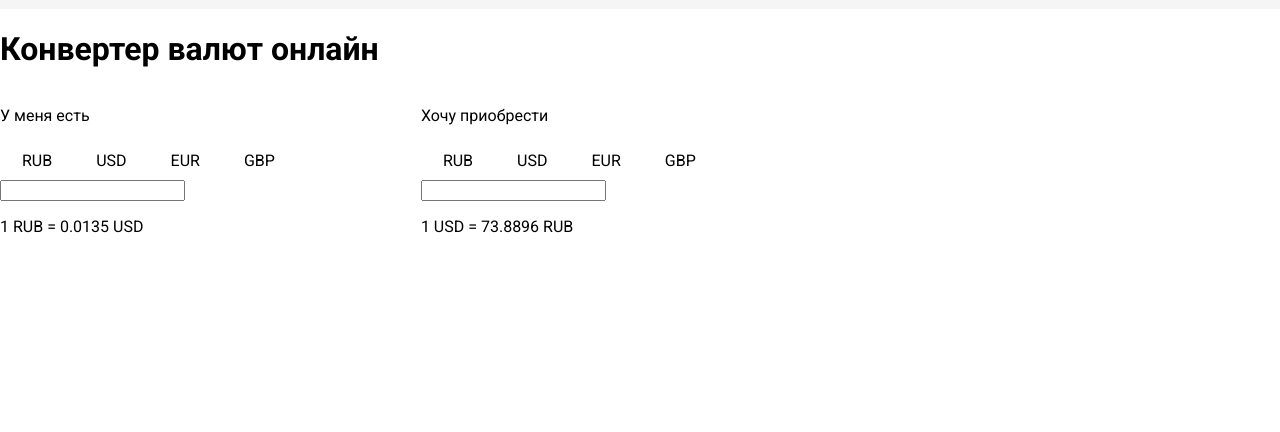
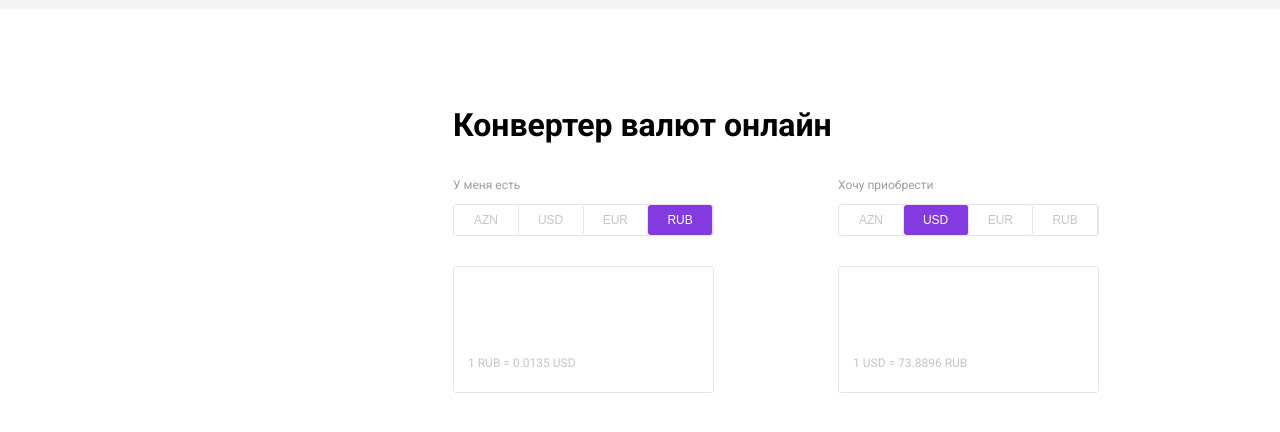
Before and after one commit to xAp0110x/ProjectConverter, a plain HTML site: page index.html in a window 1280 px wide. Shown: the part 50-482 px from the top of the page. Drawn offline with Linux system fonts and the light colour scheme; no server answers.

Commit message:
Third commit

```diff
--- a/index.html
+++ b/index.html
@@ -1,5 +1,6 @@
 <!DOCTYPE html>
 <html lang="en">
+
 <head>
     <meta charset="UTF-8">
     <meta name="viewport" content="width=device-width, initial-scale=1.0">
@@ -8,6 +9,7 @@
     <link rel="stylesheet" href="style.css">
     <script src="script.js" defer></script>
 </head>
+
 <body>
     <header>
         <div class="logo">
@@ -40,35 +42,41 @@
 
         <div class="convertion">
             <div class="convertion-from">
-                <p>У меня есть</p>
+                <p class="top-text">У меня есть</p>
 
-                <ul class="select-from">
-                    <li>RUB</li>
-                    <li>USD</li>
-                    <li>EUR</li>
-                    <li>GBP</li>
-                </ul>
+                <div class="select-from">
+                    <div><button>AZN</button></div>
+                    <div><button>USD</button></div>
+                    <div><button>EUR</button></div>
+                    <div><button class="selected">RUB</button></div>
+                  </div>
 
-                <input type="number" id="first-input">
+                <div class="convertor-left">
+                    <input type="text" id="first-input">
 
-                <p>1 RUB = 0.0135 USD</p>
+                    <p id="left-rate">1 RUB = 0.0135 USD</p>
+                </div>
             </div>
 
             <div class="convertion-to">
-                <p>Хочу приобрести</p>
+                <p class="top-text">Хочу приобрести</p>
 
-                <ul class="select-to">
-                    <li>RUB</li>
-                    <li>USD</li>
-                    <li>EUR</li>
-                    <li>GBP</li>
-                </ul>
+                <div class="select-to">
+                    <div><button>AZN</button></div>
+                    <div><button class="selected">USD</button></div>
+                    <div><button>EUR</button></div>
+                    <div><button>RUB</button></div>
+                  </div>
 
-                <input type="number" id="second-input">
+                <div class="convertor-right">
+                    <input type="text" id="second-input">
 
-                <p>1 USD = 73.8896 RUB</p>
+                    <p id="right-rate">1 USD = 73.8896 RUB</p>
+                </div>
+
             </div>
         </div>
     </main>
 </body>
+
 </html>
--- a/script.js
+++ b/script.js
@@ -1,39 +1,68 @@
-let input1 = document.getElementById('first-input');
-let input2 = document.getElementById('second-input');
+let convert = converterStockAPI;
+const moneyFromButtons = document.querySelectorAll(".select-from button");
+const moneyToButtons = document.querySelectorAll(".select-to button");
+const leftRate = document.getElementById('left-rate');
+const rightRate = document.getElementById('right-rate');
 
-function converterRapidApi(from, to, amount)
-{
+const apiKey = "e8090bf2230057779ccc1f61f3ac856f";
+const apiUrl = "http://api.exchangerate.host/convert";
 
-    const url = 'https://community-neutrino-currency-conversion.p.rapidapi.com/convert';
-    const options = {
-        method: 'POST',
-        headers: {
-            'content-type': 'application/x-www-form-urlencoded',
-            'X-RapidAPI-Key': 'ef1d961cc7msh0e20587c31e620ap187f9fjsnfb3c85ba3479',
-            'X-RapidAPI-Host': 'community-neutrino-currency-conversion.p.rapidapi.com'
-        },
-        body: new URLSearchParams({
-            'from-value': amount,
-            'from-type': from,
-            'to-type': to
-        })
-    };
+// Convertion func
+async function converterStockAPI(from, to, amount) {
+
+    const url = `${apiUrl}?access_key=${apiKey}&from=${from}&to=${to}&amount=${amount}`;
+    let result;
 
     try {
-        fetch(url, options)
-            .then((response) => {
-                return response.json();
-            })
-            .then((data) => {
-                console.log(data.result);
-            });
+        const response = await fetch(url);
+        const data = await response.json();
+
+        return data.result;
     } catch (error) {
-        console.error(error);
+        console.error("Error:", error);
+        return null;
     }
-
 }
 
-let convert = converterRapidApi;
+// converterStockAPI('RUB', 'USD', 1817)
+//     .then(result => {
+//         console.log(result);
+//     });
 
+//Update currency rate func
+async function renewCurrencyRates(){
+    let firstCurrency = document.querySelector('.select-from button.selected').innerText;
+    let secondCurrency = document.querySelector('.select-to button.selected').innerText;
 
-convert('RUB', 'USD', '181');
+    let url = `${apiUrl}?access_key=${apiKey}&from=${firstCurrency}&to=${secondCurrency}&amount=1`;
+
+    let response = await fetch(url);
+    let data = await response.json();
+
+    let firstRate = data.info.quote;
+
+    url = `${apiUrl}?access_key=${apiKey}&from=${secondCurrency}&to=${firstCurrency}&amount=1`;
+
+    response = await fetch(url);
+    data = await response.json();
+
+    let secondRate = data.info.quote;
+
+    leftRate.textContent = `1 ${firstCurrency} = ${firstRate} ${secondCurrency}`;
+    rightRate.textContent = `1 ${secondCurrency} = ${secondRate} ${firstCurrency}`;
+}
+renewCurrencyRates();
+
+//Selected btn func
+function selectButtonClick(button, buttons) {
+    buttons.forEach((btn) => btn.classList.remove("selected"));
+    button.classList.add("selected");
+    renewCurrencyRates();
+}
+//Event click on button
+moneyFromButtons.forEach((button) => {
+    button.addEventListener("click", () => selectButtonClick(button, moneyFromButtons));
+});
+moneyToButtons.forEach((button) => {
+    button.addEventListener("click", () => selectButtonClick(button, moneyToButtons));
+});
--- a/style.css
+++ b/style.css
@@ -41,7 +41,8 @@ header{
 
 
 main{
-    /* todo */
+    padding-top: 76px;
+    padding-left: 453px;
 }
 
 .convertion{
@@ -52,13 +53,63 @@ main{
     margin-right: 124px;
 }
 
-.convertion ul{
+.select-from,
+.select-to{
+    width: 259px;
+    height: 30px;
+    border-radius: 3px;
+    border: 1px solid #E5E5E5;
+    border-bottom: 1px solid #E5E5E5;
     display: flex;
-    list-style-type: none;
-    margin: 0;
-    padding: 0;
+    margin-bottom: 30px;
 }
 
-.convertion ul li{
-    padding: 10px 22px;
+.select-to div, .select-from div{
+    flex: 1;
 }
+
+.convertion button {
+    width: 100%;
+    height: 30px;
+    border-radius: 3px;
+    border: none;
+    background-color: white;
+    color: #C6C6C6;
+    font-size: 12px;
+    font-weight: 400;
+    cursor: pointer;
+    border-right: 1px solid #E5E5E5;
+}
+
+.convertion button.selected {
+    background-color: #833AE0;
+    color: white;
+}
+
+
+.top-text{
+    color: #9F9F9F;
+    font-size: 12px;
+}
+
+.convertor-left p, .convertor-right p{
+    color: #C6C6C6;
+    font-size: 12px;
+}
+
+input{
+    width: 144px;
+    height: 38px;
+    border: none;
+    margin-bottom: 22px;
+    font-size: 36px;
+    font-weight: 700;
+}
+
+.convertor-left, .convertor-right{
+    width: 245px;
+    height: 102px;
+    border-radius: 3px;
+    border: 1px solid #E5E5E5;
+    padding: 15px 0 8px 14px;
+}
```
